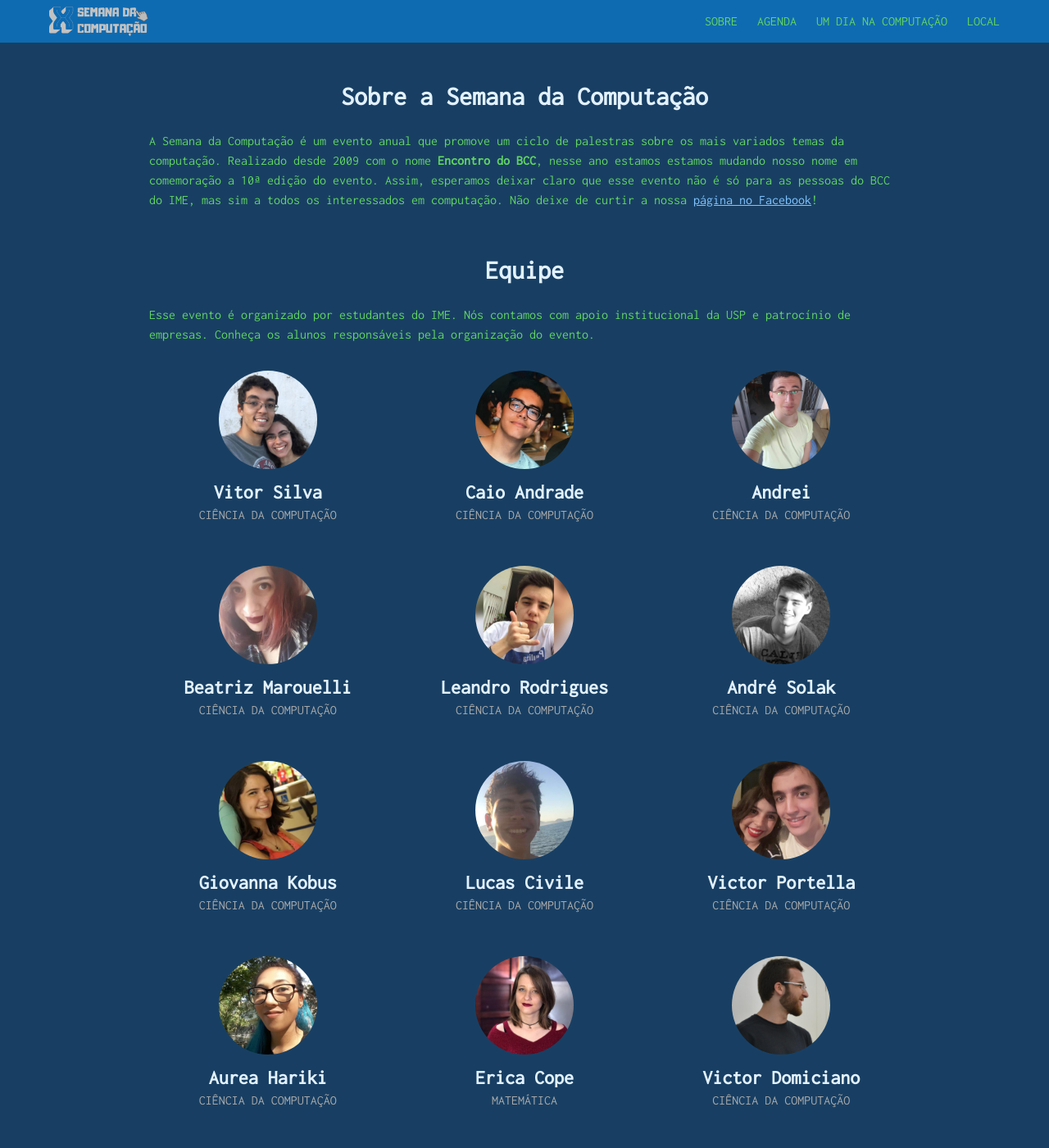
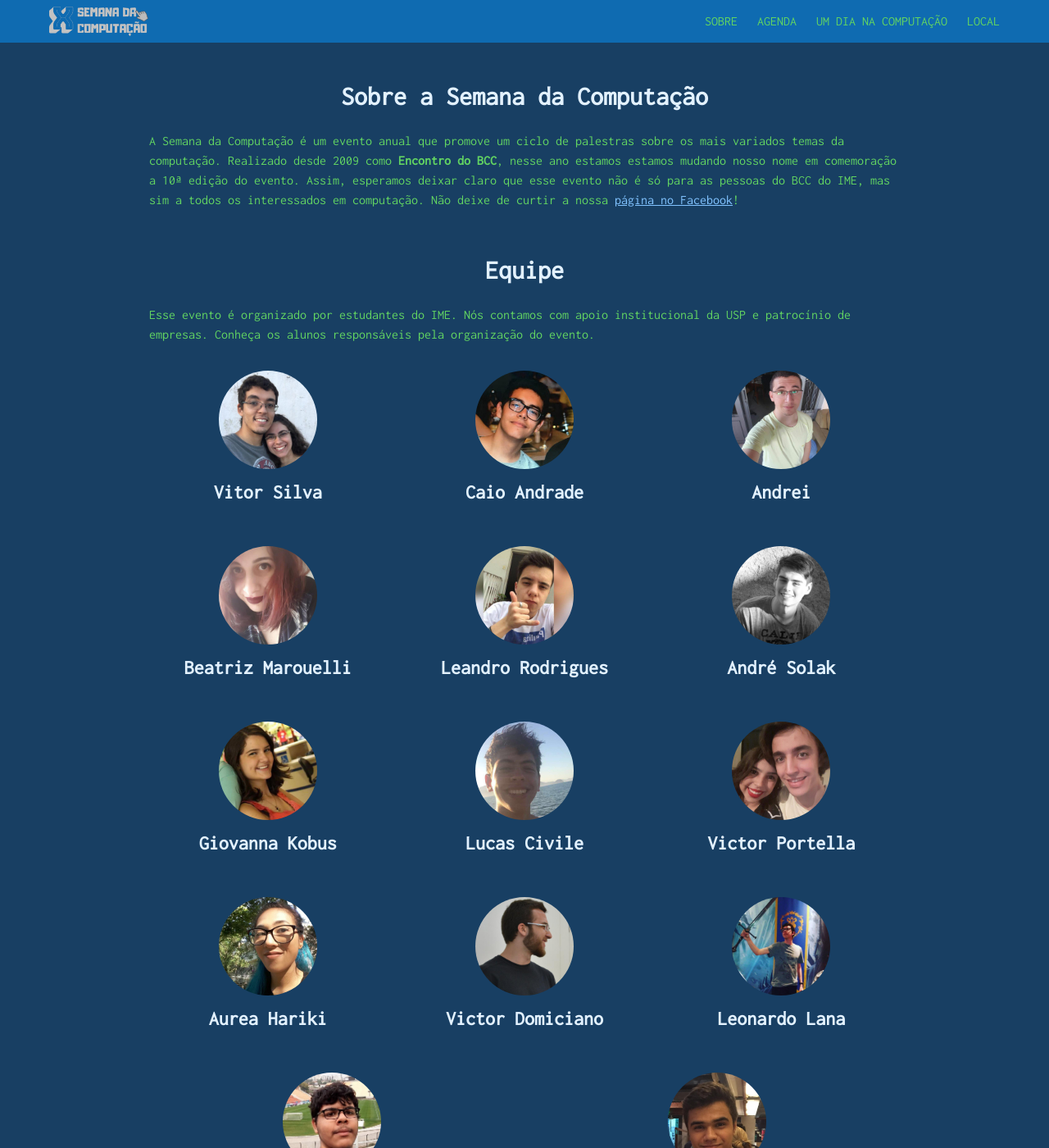
Before and after one commit to SemanaDaComputacao/site, a Jekyll site: the page built from sobre.html, in a window 1280 px wide and 1400 px high. Shown: the whole window at 82% size. Built offline with Jekyll 4.4.1, drawn with Linux system fonts in a browser that asks for light colours; nearby versions of some CDN libraries; some of the changed text lies outside the part shown.

Commit message:
Corrige nome de palestrante e atualiza equipe
Também atualiza foto de palestrante

```diff
--- a/_data/equipe.yml
+++ b/_data/equipe.yml
@@ -57,12 +57,6 @@
   curso: Ciência da Computação
   foto: aurea-hariki.jpg
 
-- nome: Erica Cope
-  cargo: Um Dia Na Computação
-  curso: Matemática
-  palestra1:
-  foto: erica-cope.jpg
-
 - nome: Victor Domiciano
   cargo: Palestras
   curso: Ciência da Computação
--- a/_data/programacao.yml
+++ b/_data/programacao.yml
@@ -29,7 +29,7 @@ terca:
 
 quarta:
     - nome: Lei de Moore
-      palestrante: Aleardo Manaciero (UNESP)
+      palestrante: Aleardo Manacero (UNESP)
       link: palestra/lei-de-moore
     - nome: Algoritmos Evolutivos
       link: palestra/algoritmos-evolutivos
--- a/sobre.html
+++ b/sobre.html
@@ -7,7 +7,7 @@ layout: base
 
     <div class="columns is-centered">
       <div class="column is-10">
-        <p>A Semana da Computação é um evento anual que promove um ciclo de palestras sobre os mais variados temas da computação. Realizado desde 2009 com o nome <strong>Encontro do BCC</strong>, nesse ano estamos estamos mudando nosso nome em comemoração a 10ª edição do evento. Assim, esperamos deixar claro que esse evento não é só para as pessoas do BCC do IME, mas sim a todos os interessados em computação. Não deixe de curtir a nossa <a href="https://www.facebook.com/semanacomputacaoimeusp/">página no Facebook</a>!</p>
+        <p>A Semana da Computação é um evento anual que promove um ciclo de palestras sobre os mais variados temas da computação. Realizado desde 2009 como <strong>Encontro do BCC</strong>, nesse ano estamos estamos mudando nosso nome em comemoração a 10ª edição do evento. Assim, esperamos deixar claro que esse evento não é só para as pessoas do BCC do IME, mas sim a todos os interessados em computação. Não deixe de curtir a nossa <a href="https://www.facebook.com/semanacomputacaoimeusp/">página no Facebook</a>!</p>
       </div>
     </div>
   </section>
@@ -22,16 +22,16 @@ layout: base
         <div class="columns is-multiline">
 
           {% for member in site.data.equipe %}
-          <div class="column is-one-third" style="margin-bottom: 20px">
+          <div class="{% if forloop.rindex <= 2 %}is-one-1half{% else %}is-one-third{% endif %} column" style="margin-bottom: 20px">
             <div class="profile">
               <div class="image">
                 <figure style="background-image: url({{site.baseurl}}/images/equipe/{{member.foto}})"></figure>
               </div>
               <div class="media-content">
                 <p class="title is-4">{{member.nome}}</p>
-                <p class="subtitle is-6">
-                <span style="text-transform: uppercase">{{member.curso}}</span><br>
-                </p>
+                <!--<p class="subtitle is-6">-->
+                  <!--<span style="text-transform: uppercase">{{member.curso}}</span><br>-->
+                <!--</p>-->
               </div>
             </div>
           </div>
```
Also changed, not shown: palestra/lei-de-moore.md (+2 -2 lines), images/palestrante/Aleardo Manacero.jpg (renamed from images/palestrante/Aleardo Manaciero.jpg), images/palestrante/Renato Cordeiro Ferreira.jpg.
